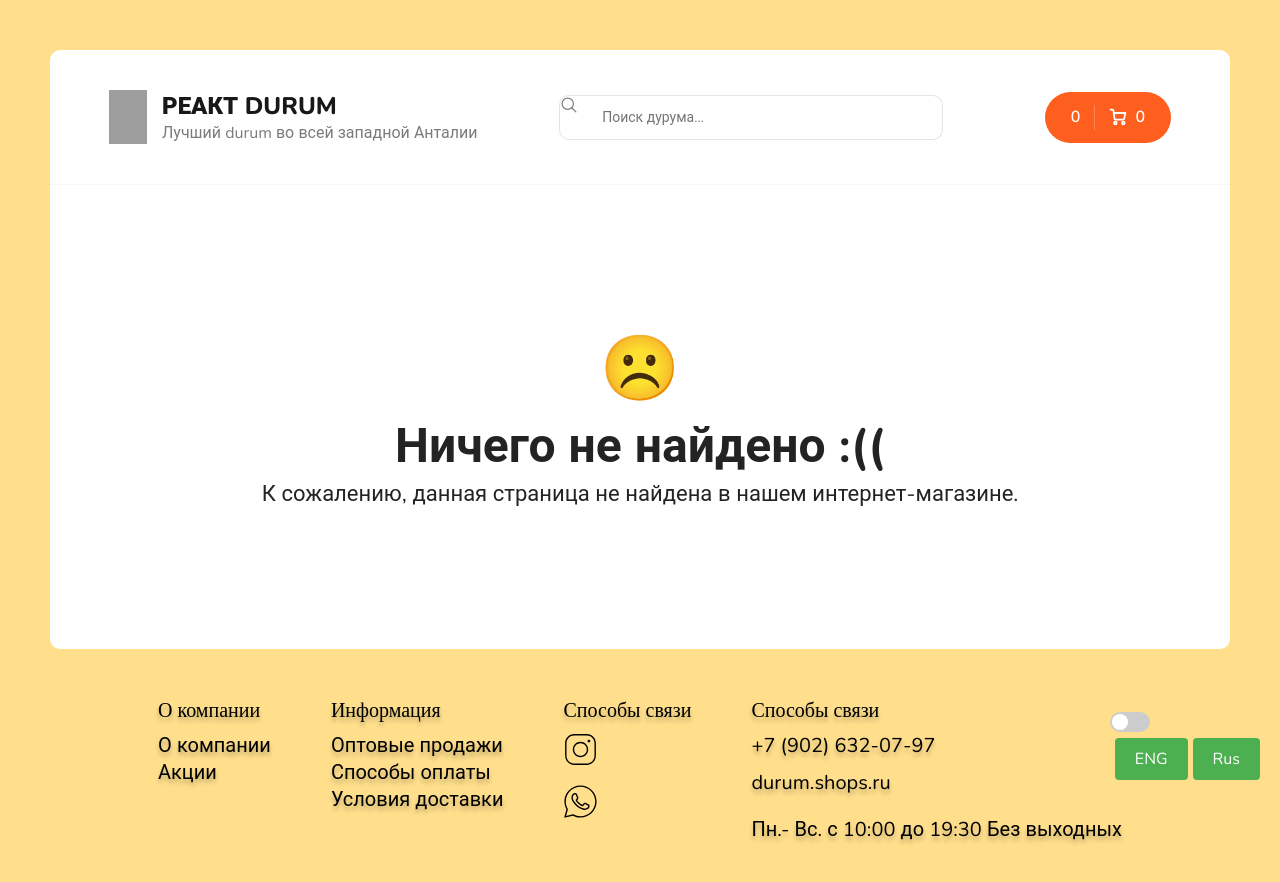
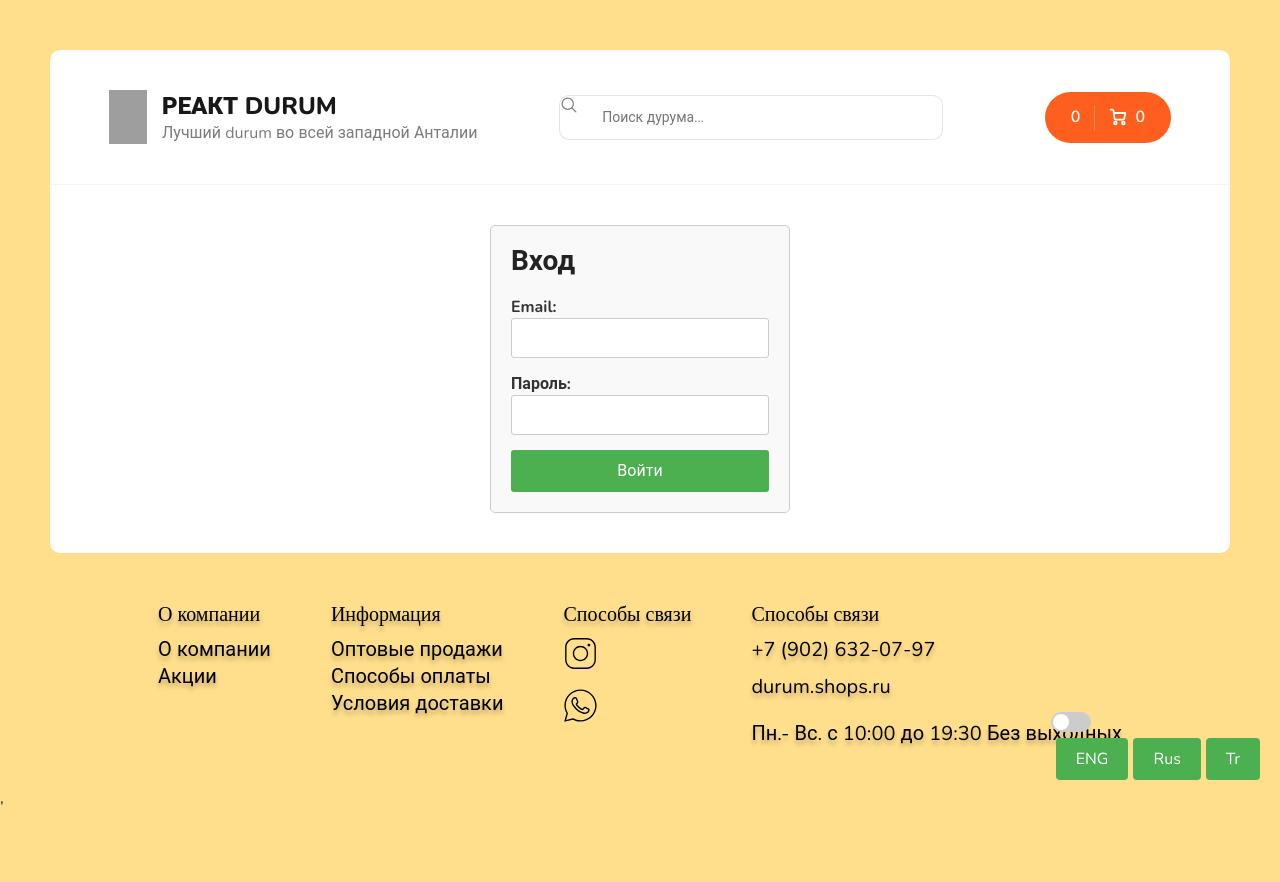
Before and after one commit to Kycedron/React-durum, a React (Create React App) app: page /Authorisation in a window 1280 px wide. Shown: the top 882 px of the page. After the commit the page ends 809 px from the top, so only its background shows below. Built offline with nearby package versions, Linux system fonts and the light colour scheme; grey boxes are pictures that could not be loaded.

Commit message:
tr mongo

```diff
--- a/src/App.js
+++ b/src/App.js
@@ -8,10 +8,12 @@ import NotFound from './pages/NotFound';
 import './scss/app.scss';
 import global_eng from './locales/eng/global.json';
 import global_ru from './locales/ru/global.json';
+import global_tr from './locales/tr/global.json';
 import i18next from 'i18next';
 import { useTranslation } from 'react-i18next';
 import { I18nextProvider } from 'react-i18next';
 import ThemeSwitch from './Components/ThemeSwtich';
+import AuthForm from './Components/Authorisation';
 
 i18next.init({
   interpolation: { escapeValue: false },
@@ -22,6 +24,9 @@ i18next.init({
     },
     eng: {
       global: global_eng,
+    },
+    tr: {
+      global: global_tr,
     },
   },
 });
@@ -56,6 +61,7 @@ function App() {
           <ThemeSwitch theme={theme} toggleTheme={toggleTheme} />
               <button onClick={() => handleChangeLanguage('eng')}>ENG</button>
               <button onClick={() => handleChangeLanguage('ru')}>Rus</button>
+              <button onClick={() => handleChangeLanguage('tr')}>Tr</button>
             </div>
             <div className={`wrapper ${theme === 'dark' ? 'dark-mode' : 'light-mode'}`}>
               <Header />
@@ -64,6 +70,7 @@ function App() {
                   <Route path="/" element={<Home />} />
                   <Route path="/cart" element={<Cart />} />
                   <Route path="*" element={<NotFound />} />
+                  <Route path="Authorisation" element={<AuthForm />} />
                 </Routes>
               </div>
             </div>
--- /dev/null
+++ b/src/Components/Authorisation.jsx
@@ -0,0 +1,31 @@
+// AuthForm.js
+import React, { useState } from 'react';
+
+const AuthForm = () => {
+  const [email, setEmail] = useState('');
+  const [password, setPassword] = useState('');
+
+  const handleSubmit = (e) => {
+    e.preventDefault();
+    // Здесь можно добавить логику обработки отправки формы
+  };
+
+  return (
+    <div className="auth-form-container">
+      <h2>Вход</h2>
+      <form onSubmit={handleSubmit}>
+        <div className="form-group">
+          <label htmlFor="email">Email:</label>
+          <input type="email" id="email" value={email} onChange={(e) => setEmail(e.target.value)} />
+        </div>
+        <div className="form-group">
+          <label htmlFor="password">Пароль:</label>
+          <input type="password" id="password" value={password} onChange={(e) => setPassword(e.target.value)} />
+        </div>
+        <button type="submit">Войти</button>
+      </form>
+    </div>
+  );
+};
+
+export default AuthForm;
--- a/src/locales/eng/global.json
+++ b/src/locales/eng/global.json
@@ -61,7 +61,8 @@
       "sections": {
         "about": "About",
         "information": "Information",
-        "contacts": "Contact Us"
+        "contacts": "Contact Us",
+        "workingHours":"MN.- St. from 10:00 to 19:30 no days off"
       },
       "links": {
         "aboutCompany": "About Company",
--- a/src/locales/ru/global.json
+++ b/src/locales/ru/global.json
@@ -60,7 +60,8 @@
       "sections": {
         "about": "О компании",
         "information": "Информация",
-        "contacts": "Способы связи"
+        "contacts": "Способы связи",
+        "workingHours":"Пн.- Вс. с 10:00 до 19:30 Без выходных"
       },
       "links": {
         "aboutCompany": "О компании",
--- /dev/null
+++ b/src/locales/tr/global.json
@@ -0,0 +1,76 @@
+{
+  "Header": {
+    "header_title": "React durum",
+    "header_description": "Batı Antalya'daki en iyi durum"
+  },
+  "Search": {
+    "placeholder": "Durum arayın..."
+  },
+  "NotFoundBlock": {
+    "title": "Hiçbir şey bulunamadı :((",
+    "description": "Üzgünüz, bu sayfa internet mağazamızda bulunamadı."
+  },
+  "DurumBlock": {
+    "type1": "ince",
+    "type2": "geleneksel",
+    "addButton": "Ekle"
+  },
+  "sort": {
+    "title": "Sırala",
+    "popularity_desc": "popülerlik(Azalan)",
+    "popularity_asc": "popülerlik(Artan)",
+    "price_desc": "fiyat(Azalan)",
+    "price_asc": "fiyat(Artan)",
+    "alphabet_desc": "alfabete(Genel A'dan Z'ye)",
+    "alphabet_asc": "alfabete(Genel Z'den A'ya)"
+  },
+  "Categories": {
+    "all": "Tümü",
+    "meat": "Etli",
+    "vegetarian": "Vejetaryen",
+    "grill": "Grill",
+    "spicy": "Acılı",
+    "closed": "Kapalı"
+  },
+  "cartItem": {
+    "confirmDelete": "Gerçekten ürünü silmek istiyor musunuz?",
+    "itemAlt": "durum",
+    "sizeUnit": "cm.",
+    "removeItem": "Ürünü Kaldır"
+  },
+  "cartEmpty": {
+    "title": "Sepet Boş",
+    "description": {
+      "first": "Muhtemelen durum siparişi vermediniz",
+      "second": "Durum siparişi vermek için ana sayfaya gidin."
+    },
+    "imageAlt": "Boş sepet",
+    "backButton": "Geri Dön"
+  },
+  "cart": {
+    "title": "Sepet",
+    "confirmClear": "Sepeti temizlemek istediğinizden emin misiniz?",
+    "clearButton": "Sepeti Temizle",
+    "totalItems": "Toplam durum ",
+    "totalPrice": "Toplam Tutar ₺",
+    "backButton": "Geri Dön",
+    "payButton": "Şimdi Öde"
+  },
+  "footer": {
+    "sections": {
+      "about": "Hakkımızda",
+      "information": "Bilgi",
+      "contacts": "İletişim"
+    },
+    "links": {
+      "aboutCompany": "Hakkımızda",
+      "specialOffers": "Özel Teklifler",
+      "wholesale": "Toptan Satış",
+      "paymentMethods": "Ödeme Yöntemleri",
+      "deliveryTerms": "Teslimat Koşulları"
+    },
+    "contact": {
+      "workTime": "Pazartesi-Pazar, 10:00 - 19:30, Tatillerde Açığız"
+    }
+  }
+}
--- a/src/scss/app.scss
+++ b/src/scss/app.scss
@@ -488,3 +488,53 @@ body {
 .language-buttons button:focus {
   outline: none;
 }
+/* AuthForm.scss */
+
+.auth-form-container {
+  width: 300px;
+  margin: 0 auto;
+  padding: 20px;
+  border: 1px solid #ccc;
+  border-radius: 5px;
+  background-color: #f9f9f9;
+
+  h2 {
+    margin-bottom: 20px;
+  }
+
+  .form-group {
+    margin-bottom: 15px;
+
+    label {
+      display: block;
+      font-weight: bold;
+    }
+
+    input {
+      width: 100%;
+      padding: 8px;
+      font-size: 16px;
+      border: 1px solid #ccc;
+      border-radius: 3px;
+    }
+  }
+
+  button {
+    width: 100%;
+    padding: 10px;
+    background-color: #4caf50;
+    color: white;
+    border: none;
+    border-radius: 3px;
+    cursor: pointer;
+    font-size: 16px;
+
+    &:hover {
+      background-color: #45a049;
+    }
+
+    &:focus {
+      outline: none;
+    }
+  }
+}
```
Also changed, not shown: package.json (+7 -1 lines), src/Components/Footer/Footer.js (+21 -21 lines), 2 other files (tests, documents, lock files or other folders).
